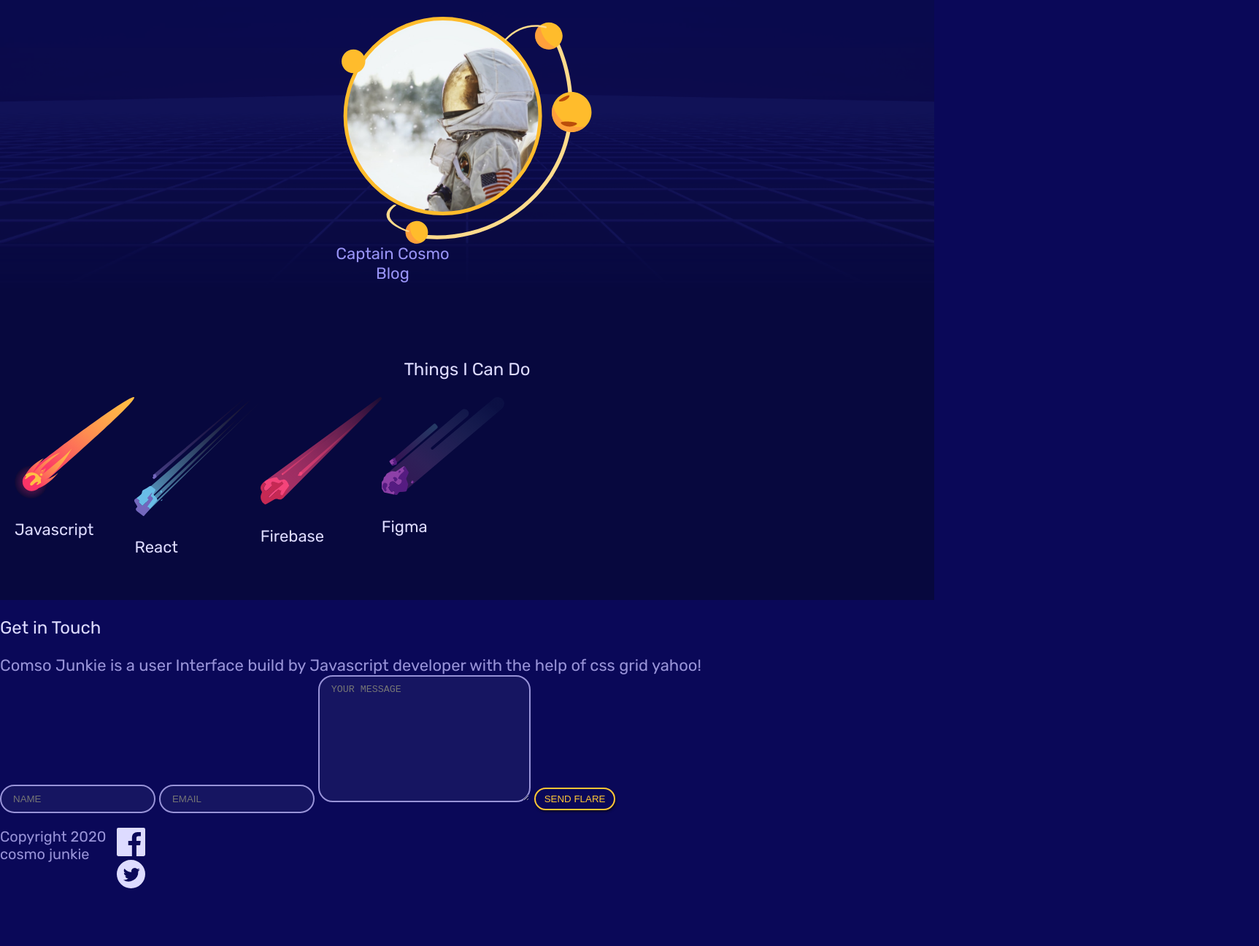
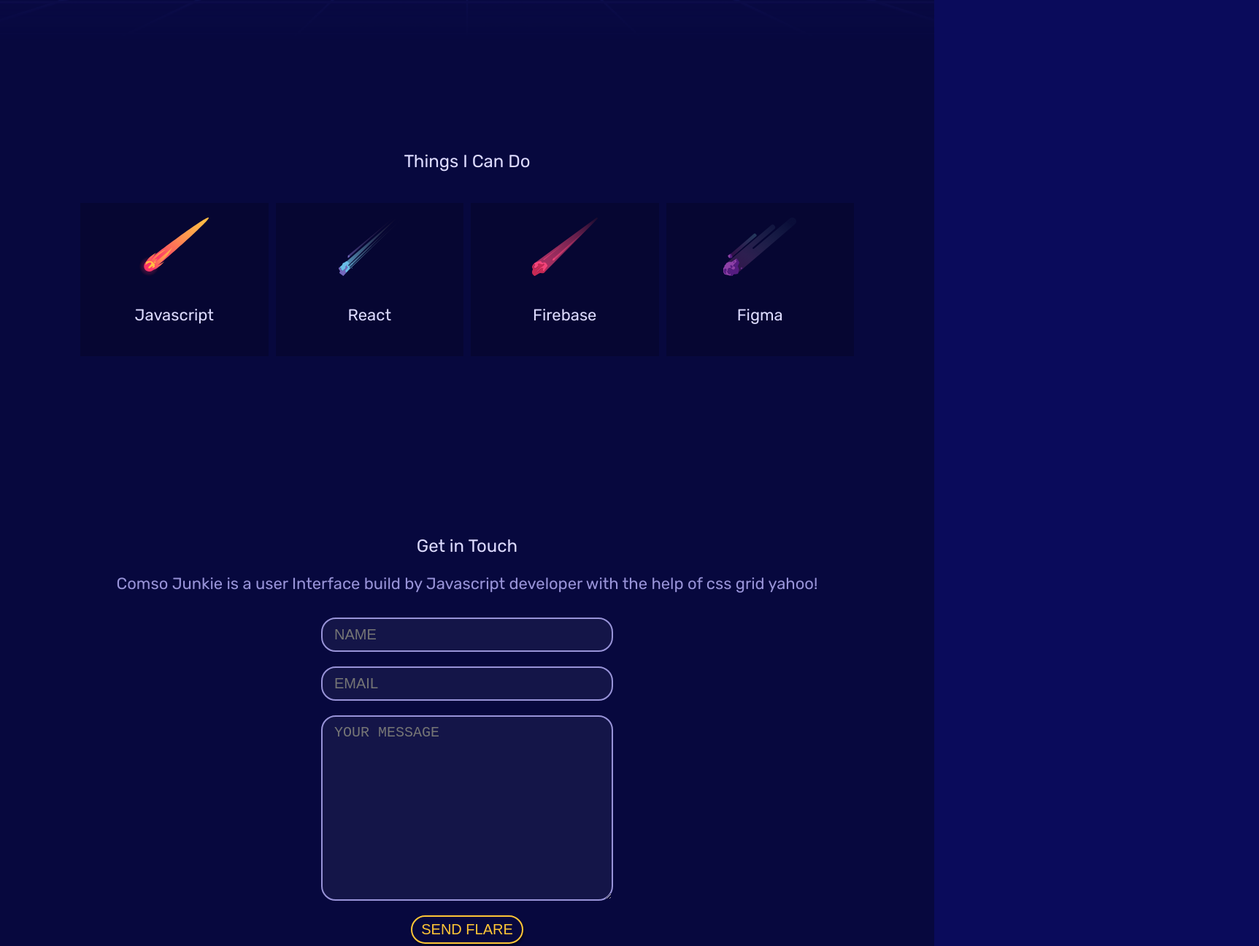
Before and after one commit to shabbirumrali/10-CSS_grid_applications, a website: page index.html in a window 1280 px wide. Shown: the part 1474-2770 px from the top of the page at 73% size, 1725 px wide, since content can reach past the window. Before the commit the page ends 2696 px from the top, so only its background shows below. Drawn offline with Linux system fonts and the light colour scheme.

Commit message:
Initial commit

```diff
--- a/index.html
+++ b/index.html
@@ -18,7 +18,7 @@
     </nav>
     <section id="welcome" class="grid">
         <div class="welcome-text">
-            <h2>Space Enthuziast <br /> Javascript Developer</h2>
+            <h2>Space Enthuziast <br />Javascript Developer</h2>
             <p class="leading">Comso Junkie is a user Interface build by Javascript developer with the help of css grid yahoo!</p>
             <a href="#portfolio" class="button">View my Work</a>
         </div>
@@ -77,7 +77,7 @@
     <footer>
         <div class="grid">
             <p class="copyright">Copyright 2020 cosmo junkie</p>
-            <ul>
+            <ul class="social">
                 <li><a href=""><img src="assets/icon_fb.svg" alt="facebook"></a></li>
                 <li><a href=""><img src="assets/icon_tw.svg" alt="twitter"></a></li>
             </ul>
--- a/style.css
+++ b/style.css
@@ -1,7 +1,7 @@
 /* Variables */
 :root {
     --primary: #FFC636;
-    --secondry: #0A0858;
+    --secondry: #0a0b5b;
 }
 
 /* reset */
@@ -29,6 +29,7 @@ body {
     text-transform: uppercase;
     box-shadow: 1px 2px 3px rgba(0, 0, 0, 0.6);
     display: inline-block;
+    font-size: 1em;
 }
 .button:hover {
     color: #222;
@@ -40,14 +41,18 @@ input, textarea {
     border-radius: 20px;
     border: 2px solid #9893D8;
     color: #f2f2f2;
+    font-size: 1em;
 }
 /* fonts */
 h1, h2, h3, h4 {
     color: #DDDbff;
     font-weight: normal;
+    line-height: 1.4em;
 }
 p, a, li {
     color: #9893D8;
+    line-height: 1.4em;
+    font-size: 1em;
 }
 h1, h3 {
     font-size: 1.2em;
@@ -65,19 +70,23 @@ h4 {
 .grid {
     display: grid;
     grid-template-columns: repeat(8, 1fr);
+    gap: 10px;
+    box-sizing: border-box;
 }
 .site-nav {
     margin: 0 20px;
 }
-.site-nav ul{
-    display: none;
-}
-.site-nav h1{
+.site-nav h1 {
     grid-column: 1/4;
     grid-row: 1;
     padding-bottom: 10px;
     border-bottom: 3px solid var(--primary);
+    display: inline-block;
 }
+.site-nav ul {
+    display: none;
+}
+
 #welcome {
     padding: 0 20px 20px 20px;
 }
@@ -94,7 +103,7 @@ h4 {
     width: 200%;
 }
 #portfolio {
-    background-image: url('assets/square_bg.png');
+    background: url(assets/square_bg.png);
     background-size: cover;
     background-repeat: no-repeat;
     background-position: bottom;
@@ -104,35 +113,190 @@ h4 {
     margin-bottom: 0;
     text-align: center;
   }
-.projects a{
-    grid-column: 1/9;
+  .projects {
     margin: 20px 0;
   }
-.projects a *{
+  .projects a {
+    grid-column: 1/9;
+    display: flex;
+    margin: 20px 0;
+  }
+  .projects a * {
     margin: 0 20px;
     max-width: 40%;
     align-self: center;
   }
-.projects h4{
+  .projects h4 {
     color: #9994f7;
   }
 #skills {
     padding: 30px 20px;
     background: #07083E;
 }
-#skills h3{
+#skills h3 {
     text-align: center;
 }
+#skills ul {
+    margin: 40px 0;
+}
+#skills li {
+    padding: 10px;
+    background: rgba(0, 0, 0, 0.2);
+    grid-column: span 4;
+    text-align: center;
+}
+#skills img {
+    height: 80px;
+    margin: 10px auto;
+}
+#skills p {
+    text-align: center;
+    margin: 0 20px;
+  }
 
+#contact {
+    padding: 30px 20px;
+    background: #07083E;
+}
+#contact h3, #contact p {
+    text-align: center;
+    margin-bottom: 0;
+}
+#contact form {
+    width: 80%;
+    max-width: 400px;
+    margin: 20px auto;
+    text-align: center;
+}
+#contact input, #contact textarea {
+    width: 100%;
+    margin: 10px 0;
+}
+#contact .button {
+    margin-top: 10px;
+}
+footer {
+    padding: 30px 20px;
+    background-color: #14153D;
+    background-image: url(assets/footer_image.png);
+    background-size: 40%;
+    background-repeat: no-repeat;
+    background-position: top center;
+}
+footer .copyright {
+    grid-column: 1/3;
+    font-size: 0.8em;
+}
+footer .social {
+    grid-column: 7/9;
+    display: flex;
+    justify-content: flex-end;
+}
+footer li {
+    margin: 0 6px;
+}
+footer img {
+    width: 20px;
+}
 /* small tablet style */
 @media screen and (min-width: 620px) {
-
+    .welcome-text {
+        grid-column: 1/5;
+        align-self: center;
+    }
+    .welcome-image {
+        grid-column: 5/9;
+    }
+    .welcome-image img {
+        width: 100%;
+    }
+    .projects{
+        margin-top: 40px;
+      }
+      .projects a{
+        grid-column: span 4;
+        display: block;
+        margin: 20px 0;
+      }
+      .projects a:last-child{
+        grid-column: 3/7;
+      }
+      .projects a *{
+        margin: 10px 20%;
+        max-width: 60%;
+      }
+      .projects h4 {
+          text-align: center;
+      }
+      #skills {
+          padding: 30px 100px;
+      }
+      footer {
+          background-size: 20%;
+      }
 }
 
 /* Large Tablets and laptops */
 @media screen and (min-width: 960px) {
     body {
         font-size: 18px;
+    }
+    .grid {
+        width: 100%;
+        max-width: 1060px;
+        margin: 0 auto;
+        box-sizing: border-box;
+    }
+    .leading {
+        margin: 20px 0;
+    }
+    .site-nav {
+        padding: 0 20px;
+    }
+    .site-nav h1 {
+        grid-column: 1/3;
+    }
+    .site-nav ul {
+        display: flex;
+        grid-column: 6/9;
+        justify-content: flex-end;
+        align-self: center;
+    }
+    .site-nav li {
+        margin-left: 20px;
+    }
+    .welcome-text {
+        align-self: center;
+    }
+    #welcome {
+        padding-bottom: 40px;
+    }
+    .projects a:nth-child(1) {
+            grid-column: 2/4;
+    }
+    .projects a:nth-child(2) {
+            grid-column: 4/6;
+            padding-top: 140px;
+    }
+    .projects a:nth-child(3) {
+            grid-column: 6/8;
+    }
+    .projects a * {
+        max-width: 80%;
+        margin: 10px 10%;
+    }
+    #skills {
+        padding: 30px 20px;
+    }
+    #skills ul {
+        margin: 40px auto;
+    }
+    #skills li {
+        grid-column: span 2;
+    }
+    footer {
+        padding: 40px 20px;
+        background-size: 25%;
     }
 }
 
@@ -141,28 +305,24 @@ h4 {
     body {
         font-size: 20px;
     }
-}
-.projects {
-    display: grid;
-    grid-template-columns: repeat(12, 1fr);
-    gap: 10px;
-}
-.projects img {
-    max-width: 100%;
-}
-.projects a {
-    text-align: center;
-    /* background: #222; */
+    #welcome, #portfolio, #skills, #contact {
+        padding: 90px 0;
     }
     .projects a:nth-child(1) {
-    grid-column: 2/6;
-    grid-row: 1;
-}
-.projects a:nth-child(2) {
-    grid-column: 8/12;
-    grid-row: 1;
+        grid-column: 1/3;
     }
     .projects a:nth-child(3) {
-    grid-column: 5/9;
-    grid-row: 2;
+            grid-column: 7/9;
     }
+    .projects a * {
+        max-width: 100%;
+        margin: 30px 0;
+    }
+    footer {
+        padding: 80px 0;
+        background-size: 30%;
+    }
+    footer img {
+        width: 30px;
+    }
+}
```
Also changed, not shown: package.json (added, +23 -0 lines), 2 other files. Lines whose indentation alone changed are shown as unchanged.
